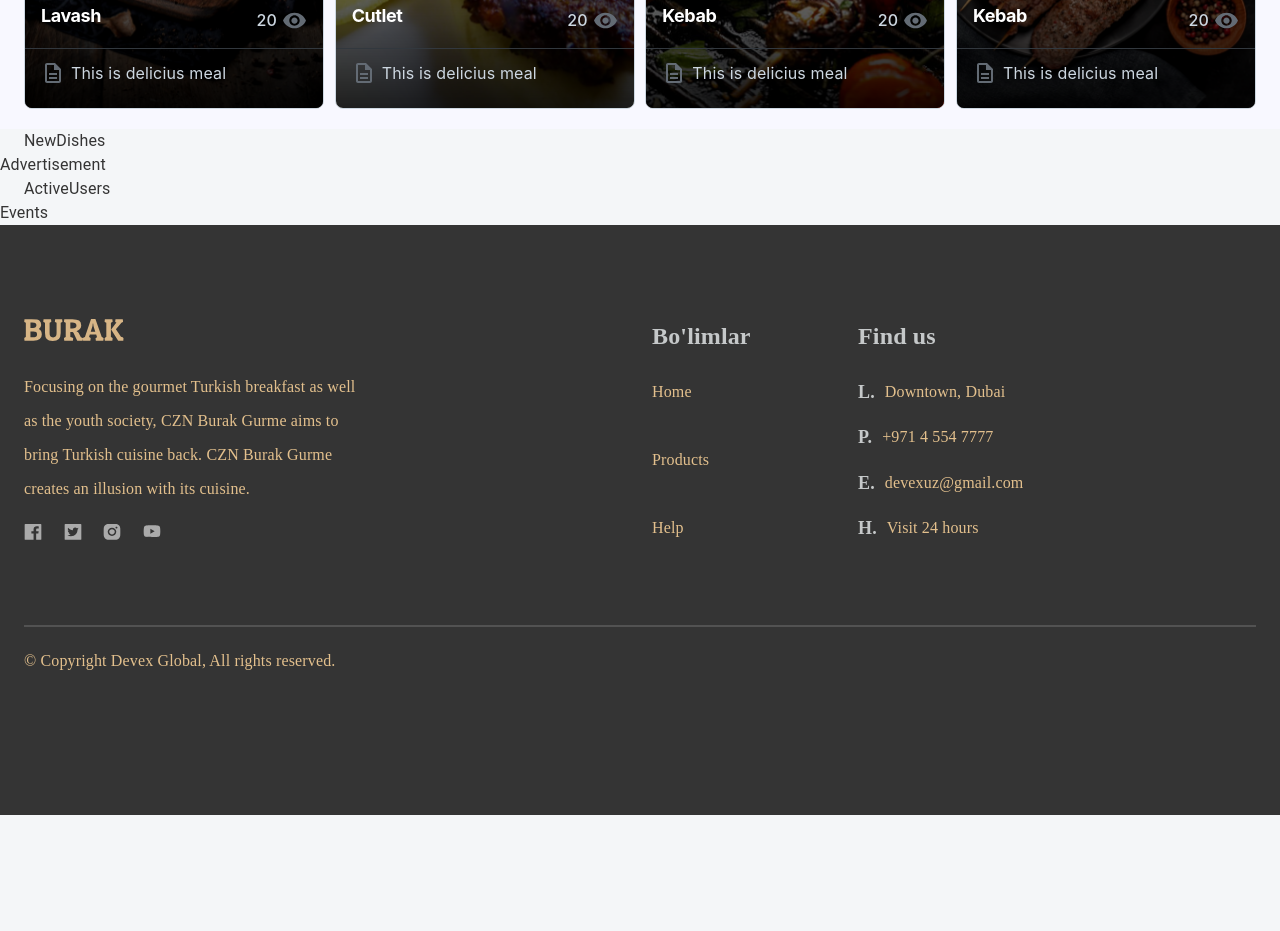
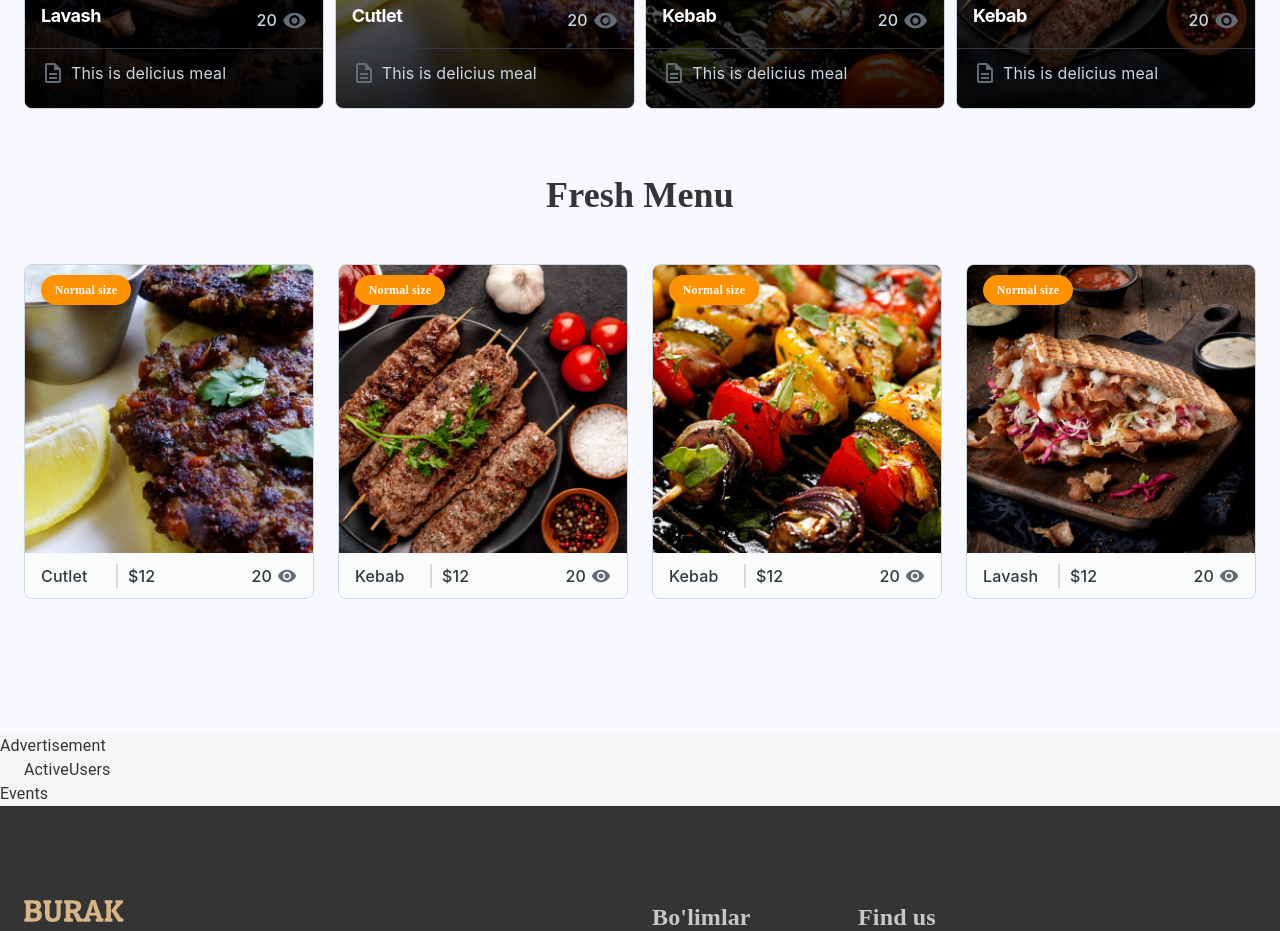
Before and after one commit to felix-824/burak-react, a React (Create React App) app: page / in a window 1280 px wide. Shown: the part 1460-2391 px from the top of the page. Before the commit the page ends 2275 px from the top, so only its background shows below. Built offline with nearby package versions, Linux system fonts and the light colour scheme.

Commit message:
feat: develop newDishes sectionnal component

```diff
--- a/src/app/screens/homePage/NewDishes.tsx
+++ b/src/app/screens/homePage/NewDishes.tsx
@@ -1,11 +1,80 @@
 import React from "react";
+import { Box, Container, Stack } from "@mui/material";
+import AspectRatio from "@mui/joy/AspectRatio";
+import Card from "@mui/joy/Card";
+import CardOverflow from "@mui/joy/CardOverflow";
+import Typography from "@mui/joy/Typography";
+import { CssVarsProvider } from "@mui/joy/styles";
+import VisibilityIcon from "@mui/icons-material/Visibility";
+import Divider from "../../components/divider";
 
-import { Container } from "@mui/material";
+const newDishes = [
+  { productName: "Cutlet", imagePath: "/img/cutlet.webp" },
+  { productName: "Kebab", imagePath: "/img/kebab-fresh.webp" },
+  { productName: "Kebab", imagePath: "/img/kebab.webp" },
+  { productName: "Lavash", imagePath: "/img/lavash.webp" },
+];
 
 export default function NewDishes() {
-    return(
-        <div>
-            <Container>NewDishes</Container>
-        </div>
-    );
+  console.log("newDishes:", newDishes);
+
+  return (
+    <div className={"new-products-frame"}>
+      <Container>
+        <Stack className={"main"}>
+          <Box className={"category-title"}>Fresh Menu</Box>
+          <Stack className={"cards-frame"}>
+            <CssVarsProvider>
+              {newDishes.length !== 0 ? (
+                newDishes.map((ele, index) => {
+                  return (
+                    <Card key={index} variant="outlined" className={"card"}>
+                      <CardOverflow>
+                        <div className="product-sale">Normal size</div>
+                        <AspectRatio ratio="1">
+                          <img src={ele.imagePath} alt="" />
+                        </AspectRatio>
+                      </CardOverflow>
+
+                      <CardOverflow variant="soft" className="product-detail">
+                        <Stack className="info">
+                          <Stack flexDirection={"row"}>
+                            <Typography
+                              className={"title"}
+                              sx={{
+                                display: "block",
+                                overflow: "hidden",
+                                textOverflow: "ellipsis",
+                                whiteSpace: "nowrap",
+                                marginRight: "10px",
+                              }}
+                              noWrap
+                            >
+                              {ele.productName}
+                            </Typography>
+                            <Divider width="2" height="24" bg="#d9d9d9" />
+                            <Typography className={"price"}>$12</Typography>
+                          </Stack>
+                          <Stack>
+                            <Typography className={"views"}>
+                              20
+                              <VisibilityIcon
+                                sx={{ fontSize: 20, marginLeft: "5px" }}
+                              />
+                            </Typography>
+                          </Stack>
+                        </Stack>
+                      </CardOverflow>
+                    </Card>
+                  );
+                })
+              ) : (
+                <Box className="no-data">New products are not available!</Box>
+              )}
+            </CssVarsProvider>
+          </Stack>
+        </Stack>
+      </Container>
+    </div>
+  );
 }
--- a/src/css/home.css
+++ b/src/css/home.css
@@ -98,3 +98,102 @@
  ),
  linear-gradient(to top, rgba(0, 0, 0, 0.8), rgba(0, 0, 0, 0) 300px);
 }
+
+/** NEW PRODUCTS **/
+
+.homepage .new-products-frame {
+  width: 100%;
+  height: 605px;
+  background: #f8f8ff;
+  display: flex;
+}
+
+.homepage .main {
+  margin-top: 45px;
+  display: flex;
+  flex-direction: column;
+  align-items: center;
+}
+
+.homepage .new-products-frame .category-title {
+  font-family: "Dancing Script";
+  font-style: normal;
+  font-weight: 700;
+  font-size: 36px;
+  line-height: 43px;
+}
+
+.homepage .new-products-frame .main .cards-frame {
+  width: 100%;
+  margin: 47px 2px 2px 2px;
+  flex-direction: row;
+  justify-content: space-between;
+}
+
+.homepage .new-products-frame .main .card {
+  height: 335px;
+  width: 290px;
+  cursor: pointer;
+}
+
+.homepage .new-products-frame .product-sale {
+  position: absolute;
+  margin-top: 10px;
+  z-index: 100;
+  width: 90px;
+  height: 30px;
+  display: flex;
+  align-items: center;
+  justify-content: center;
+  background: #ff9200;
+  box-shadow: 4px 6px 20px rgba(0, 0, 0, 0.1);
+  border-radius: 25px;
+  font-family: "Poppins";
+  font-style: normal;
+  font-weight: 600;
+  font-size: 12px;
+  line-height: 21px;
+  color: #f8f8ff;
+}
+
+.homepage .new-products-frame .product-detail {
+  width: auto;
+  height: 49%;
+  display: flex;
+  justify-content: center;
+  margin-top: -12px;
+  border-top: 1px solid;
+  border-color: #f8f8ff;
+  background-color: #fafbfb;
+}
+
+.homepage .new-products-frame .product-detail .info {
+  width: 100%;
+  display: flex;
+  flex-direction: row;
+  justify-content: space-between;
+  align-items: center;
+}
+
+.homepage .new-products-frame .product-detail .title {
+  width: 65px;
+  font-weight: 500;
+}
+
+.homepage .new-products-frame .product-detail .price {
+  margin-left: 10px;
+  width: 20px;
+  font-weight: 500;
+}
+
+.homepage .new-products-frame .product-detail .divider {
+  margin: 0 10px 0 10px;
+  width: 2px;
+  background-color: #d9d9d9;
+}
+
+.homepage .new-products-frame .product-detail .views {
+  display: flex;
+  align-items: center;
+  font-weight: 500;
+}
```
